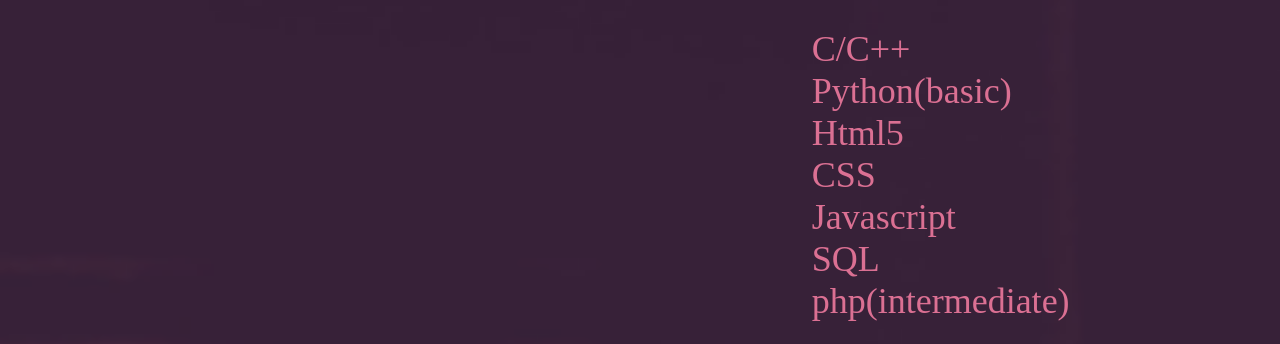
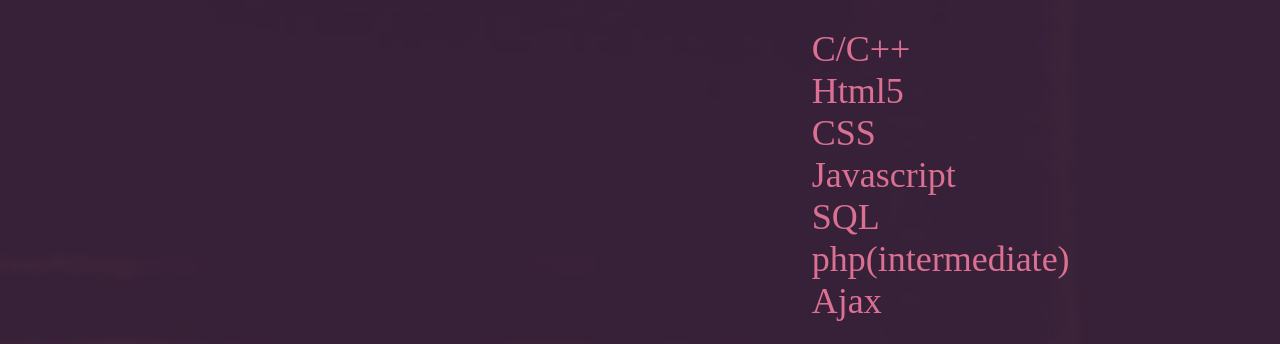
Before and after one commit to gravigupta/portfolio, a plain HTML site: page index.html in a window 1280 px wide. Shown: the part 608-952 px from the top of the page. Drawn offline with Linux system fonts and the light colour scheme.

Commit message:
Update index.html

```diff
--- a/index.html
+++ b/index.html
@@ -21,13 +21,13 @@
     <div id="skills">
     <h2>My Technical skills are:</h2>
     <ul>
-    <li>C/C++</li>
-    <li>Python(basic)</li>
+        <li>C/C++</li>
     <li>Html5</li>
     <li>CSS</li>
     <li>Javascript</li>
     <li>SQL</li>
     <li>php(intermediate)</li>
+        <li>Ajax</i>
     </ul>
     </div>
 
```
